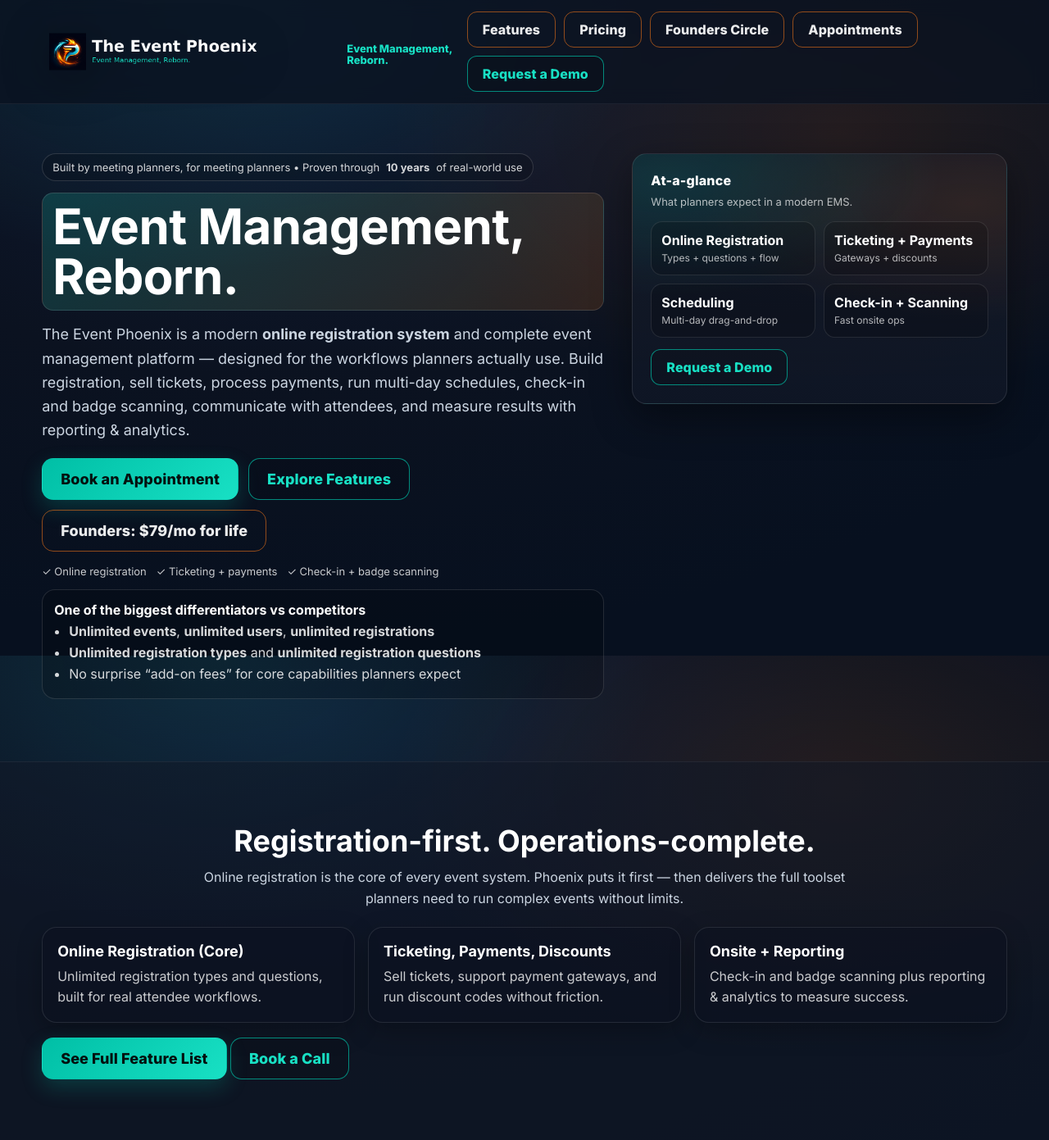
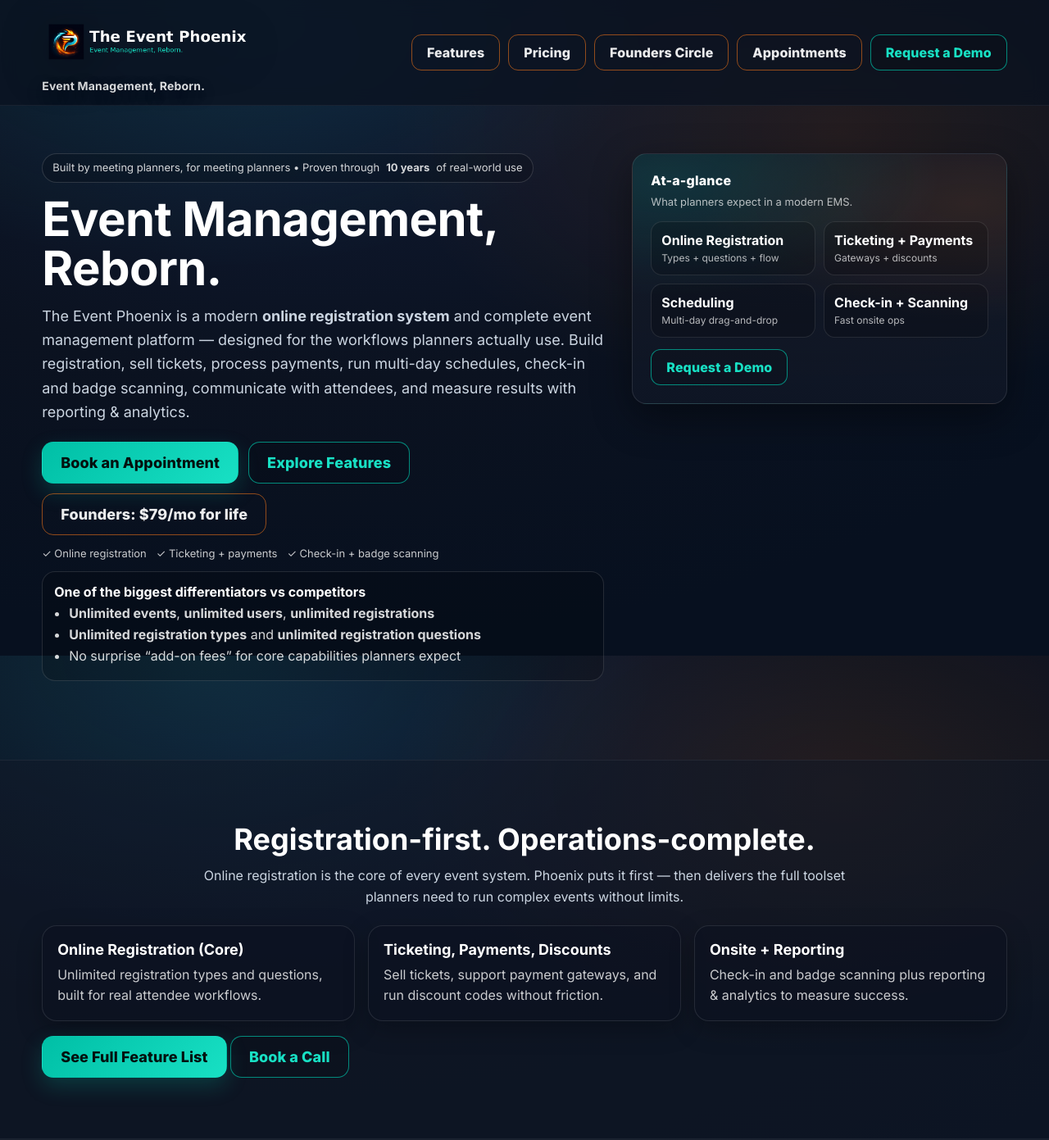
Before and after one commit to joemiller805-cloud/TheEventPhoenix, a PHP site: page / in a window 1280 px wide. Shown: the top 1391 px of the page at 82% size. Run offline with PHP 8.4, Linux system fonts and the light colour scheme.

Commit message:
Refactor brand and hero styles for better layout

```diff
--- a/style.css
+++ b/style.css
@@ -49,36 +49,42 @@ a{ color:inherit; }
   gap: 16px;
 }
 
+/* LOGO AREA: make tagline readable and same width as logo */
 .brand{
   display:flex;
-  align-items:center;
-  gap: 12px;
+  flex-direction:column;
+  align-items:flex-start;
   text-decoration:none;
-  min-width: 320px;
+  gap: 6px;
+  max-width: 360px;
 }
 
 .brand-wordmark{
-  height: 78px;
+  height: 74px;     /* bigger */
   width: auto;
   display:block;
   filter: drop-shadow(0 10px 28px rgba(0,0,0,.35));
 }
 
-.brand-meta{
-  display:flex;
-  flex-direction:column;
-  line-height:1.1;
-}
+/* Tagline spans full brand width, reads well on desktop + mobile */
 .brand-tagline{
-  margin-top: 6px;
-  font-size: 13px;
-  color: rgba(255,255,255,.78);
-}
-.brand-tagline strong{
-  color: var(--teal2);
+  width: 100%;
+  font-size: 14px;
   font-weight: 900;
+  letter-spacing: .2px;
+  line-height: 1.15;
+  color: rgba(255,255,255,.86);
+  text-shadow: 0 8px 20px rgba(0,0,0,.35);
 }
 
+.brand-tagline .accent{
+  background: linear-gradient(135deg, var(--teal2), var(--orange));
+  -webkit-background-clip: text;
+  background-clip: text;
+  color: transparent;
+}
+
+/* ===== Nav ===== */
 .nav-actions{
   display:flex;
   gap: 10px;
@@ -126,7 +132,9 @@ a{ color:inherit; }
 .large{ padding: 14px 22px; font-size: 18px; border-radius: 14px; }
 
 /* ===== Hero ===== */
-.hero{ padding: 60px 0 76px; }
+.hero{
+  padding: 58px 0 96px; /* extra bottom padding to keep buttons away from section boundary */
+}
 .hero-grid{
   display:grid;
   grid-template-columns: 1.2fr .8fr;
@@ -134,9 +142,10 @@ a{ color:inherit; }
   align-items:start;
 }
 
+/* eyebrow chip */
 .eyebrow{
   display:inline-flex;
-  align-items:center;
+  align-items:flex-start;
   gap: 8px;
   font-size: 13px;
   color: rgba(255,255,255,.82);
@@ -145,26 +154,19 @@ a{ color:inherit; }
   padding: 8px 12px;
   border-radius: 999px;
   margin-bottom: 14px;
+  line-height: 1.35;
 }
 
 h1{
   margin: 0 0 14px;
-  font-size: clamp(36px, 4.8vw, 60px);
-  line-height: 1.02;
+  font-size: clamp(34px, 4.6vw, 58px);
+  line-height: 1.04;
   letter-spacing: -0.6px;
-}
-
-.hero-title-accent{
-  display:inline-block;
-  background: linear-gradient(135deg, rgba(24,224,196,.18), rgba(255,122,24,.14));
-  border: 1px solid rgba(255,255,255,.12);
-  padding: 10px 12px;
-  border-radius: 14px;
 }
 
 .lead{
   margin: 0;
-  max-width: 72ch;
+  max-width: 74ch;
   color: var(--muted);
   font-size: 18px;
   line-height: 1.62;
@@ -173,20 +175,16 @@ h1{
 .hero-buttons{
   display:flex;
   gap: 12px;
-  margin-top: 20px;
+  margin-top: 22px;
   flex-wrap: wrap;
-}
-
-/* Mobile overlap fix: keep buttons full-width and stacked on small screens */
-.hero-buttons .btn{
-  flex: 0 0 auto;
+  margin-bottom: 8px; /* keeps “Founders” away from the next section */
 }
 
 .trust-row{
   display:flex;
   gap: 12px;
   flex-wrap: wrap;
-  margin-top: 16px;
+  margin-top: 14px;
   color: rgba(255,255,255,.78);
   font-size: 13px;
 }
@@ -228,6 +226,7 @@ h1{
   border-top: 1px solid rgba(255,255,255,.06);
   border-bottom: 1px solid rgba(255,255,255,.06);
 }
+
 .section-head{
   text-align:center;
   max-width: 920px;
@@ -280,15 +279,16 @@ footer{
   .grid-3{ grid-template-columns: 1fr; }
 }
 
-/* Mobile overlap fix lives here */
 @media (max-width: 640px){
-  .brand{
-    min-width: 0;
-    width: 100%;
-  }
+  .hero{ padding: 44px 0 88px; }
+
+  .header-inner{ flex-direction:column; align-items:flex-start; }
+  .brand{ max-width: 100%; }
   .brand-wordmark{ height: 66px; }
+  .brand-tagline{ font-size: 13px; }
+
   .nav-actions{ width:100%; }
-  .hero{ padding: 46px 0 58px; }
+
   .hero-buttons{
     flex-direction: column;
     gap: 10px;
@@ -297,14 +297,18 @@ footer{
     width: 100%;
     justify-content: center;
   }
+
+  .eyebrow{
+    width: 100%;
+    border-radius: 16px;     /* wraps nicer */
+    line-height: 1.4;
+  }
+
   .trust-row{
     gap: 8px;
-    margin-top: 14px;
+    margin-top: 12px;
     font-size: 12px;
   }
-}
 
-@media (max-width: 900px){
-  .header-inner{ flex-direction:column; align-items:flex-start; }
   .footer-inner{ flex-direction:column; align-items:flex-start; }
 }
```
